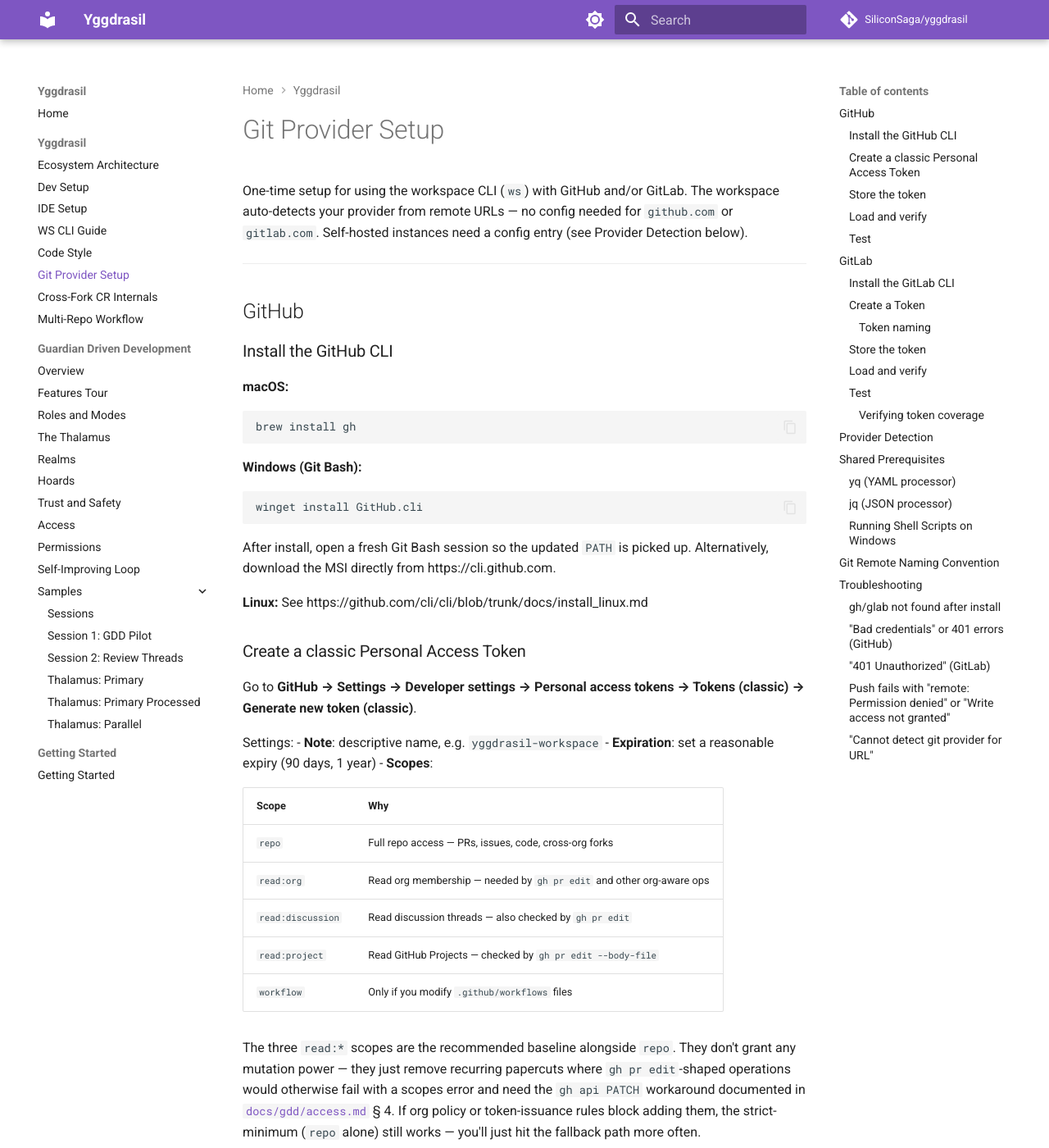
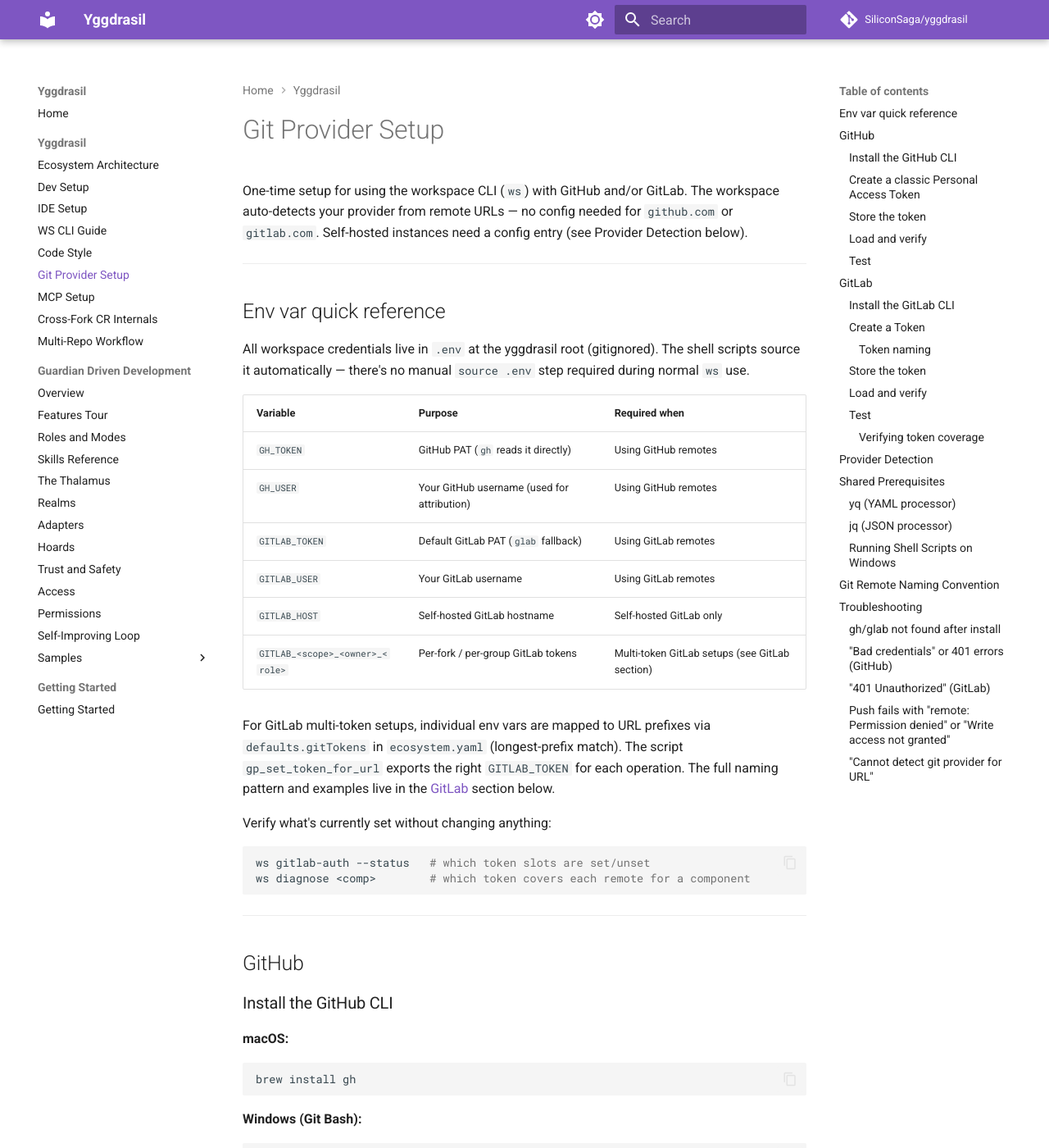
Before and after one commit to SiliconSaga/yggdrasil, an MkDocs documentation site: the page built from docs/git-provider-setup.md, in a window 1280 px wide and 1400 px high. Shown: the whole window at 82% size. Built offline with MkDocs 1.6.1 and Material for MkDocs 9.7.7, drawn with Linux system fonts in a browser that asks for light colours; comment, search, counter and statistics services are not loaded.

Commit message:
docs: add MCP, Adapters, Skills Reference pages; env var table; collapse nav by default
Fills three "missing entirely" gaps surfaced by the doc-coverage
audit, and tightens two smaller things at the same time.

**New pages**

- `docs/mcp-setup.md` — covers the realm `mcp.servers:` declaration
  (required `url` and `transport` fields), the `ws mcp-setup` /
  `ws mcp-setup --dry-run` / `ws mcp-status` workflow, atomic write
  behavior, and the post-generation `/mcp` auth flow inside Claude
  Code. Slotted under Yggdrasil after Git Provider Setup.

- `docs/gdd/adapters.md` — covers per-component adapter files
  (`realms/<active>/adapters/<comp>.yaml`), the `commands:` /
  `ai_context:` shape, the `ws actions <comp>` inspector, and when
  to add an adapter vs leave the auto-detection fallback in place.
  Slotted under GDD after Realms.

- `docs/gdd/skills-reference.md` — index of all 22 skills shipped in
  `.agent/skills/`, grouped by purpose (modes, roles, lifecycle,
  practices, workspace operations) with one-liner triggers. Notes
  explicitly that skills are plain markdown read during orientation,
  not plugin tools to invoke. Slotted under GDD after Roles and Modes.

**Smaller changes**

- `mkdocs.yml` — removed `navigation.expand` from the Material theme
  features. The Samples section was the only expandable thing and
  was always open by default; now every section starts collapsed
  and opens on click. Consistent across the whole nav.

- `docs/git-provider-setup.md` — added an "Env var quick reference"
  table near the top consolidating `GH_TOKEN`, `GH_USER`,
  `GITLAB_TOKEN`, `GITLAB_USER`, `GITLAB_HOST`, and the
  `GITLAB_<scope>_<owner>_<role>` multi-token pattern. Cross-links
  to `ws gitlab-auth --status` and `ws diagnose` for verification.
  The detailed GitHub and GitLab walkthroughs below remain the
  source of truth for setup; the table is a quick lookup.

Skipped from the audit: Vörðu ingestion, custom hoard types, and
component template flavors — kept narrow per the user's framing
that emerging features and `ws help`-covered specifics don't need
new pages. The two "stale" items the audit flagged turned out to be
false positives (`ecosystem.local.yaml.example` actually matches the
script behavior and includes the override examples claimed missing).

Co-Authored-By: Claude Opus 4.6 <noreply@anthropic.com>

````diff
--- a/docs/git-provider-setup.md
+++ b/docs/git-provider-setup.md
@@ -4,6 +4,36 @@ One-time setup for using the workspace CLI (`ws`) with GitHub and/or GitLab.
 The workspace auto-detects your provider from remote URLs — no config needed
 for `github.com` or `gitlab.com`. Self-hosted instances need a config entry
 (see Provider Detection below).
+
+---
+
+## Env var quick reference
+
+All workspace credentials live in `.env` at the yggdrasil root
+(gitignored). The shell scripts source it automatically — there's no
+manual `source .env` step required during normal `ws` use.
+
+| Variable | Purpose | Required when |
+|---|---|---|
+| `GH_TOKEN` | GitHub PAT (`gh` reads it directly) | Using GitHub remotes |
+| `GH_USER` | Your GitHub username (used for attribution) | Using GitHub remotes |
+| `GITLAB_TOKEN` | Default GitLab PAT (`glab` fallback) | Using GitLab remotes |
+| `GITLAB_USER` | Your GitLab username | Using GitLab remotes |
+| `GITLAB_HOST` | Self-hosted GitLab hostname | Self-hosted GitLab only |
+| `GITLAB_<scope>_<owner>_<role>` | Per-fork / per-group GitLab tokens | Multi-token GitLab setups (see GitLab section) |
+
+For GitLab multi-token setups, individual env vars are mapped to URL
+prefixes via `defaults.gitTokens` in `ecosystem.yaml` (longest-prefix
+match). The script `gp_set_token_for_url` exports the right
+`GITLAB_TOKEN` for each operation. The full naming pattern and
+examples live in the [GitLab](#gitlab) section below.
+
+Verify what's currently set without changing anything:
+
+```bash
+ws gitlab-auth --status   # which token slots are set/unset
+ws diagnose <comp>        # which token covers each remote for a component
+```
 
 ---
 
--- a/mkdocs.yml
+++ b/mkdocs.yml
@@ -21,7 +21,6 @@ theme:
         name: Switch to light mode
   features:
     - navigation.sections
-    - navigation.expand
     - navigation.path
     - toc.follow
     - content.code.copy
@@ -56,14 +55,17 @@ nav:
     - WS CLI Guide: ws-cli-guide.md
     - Code Style: code-style.md
     - Git Provider Setup: git-provider-setup.md
+    - MCP Setup: mcp-setup.md
     - Cross-Fork CR Internals: cr-internals.md
     - Multi-Repo Workflow: multi-repo-workflow.md
   - Guardian Driven Development:
     - Overview: gdd/index.md
     - Features Tour: gdd/features.md
     - Roles and Modes: gdd/roles-and-modes.md
+    - Skills Reference: gdd/skills-reference.md
     - The Thalamus: gdd/thalamus.md
     - Realms: gdd/realms.md
+    - Adapters: gdd/adapters.md
     - Hoards: gdd/hoards.md
     - Trust and Safety: gdd/trust-and-safety.md
     - Access: gdd/access.md
````
Also changed, not shown: docs/gdd/adapters.md (added, +89 -0 lines), docs/gdd/skills-reference.md (added, +113 -0 lines), docs/mcp-setup.md (added, +82 -0 lines).
